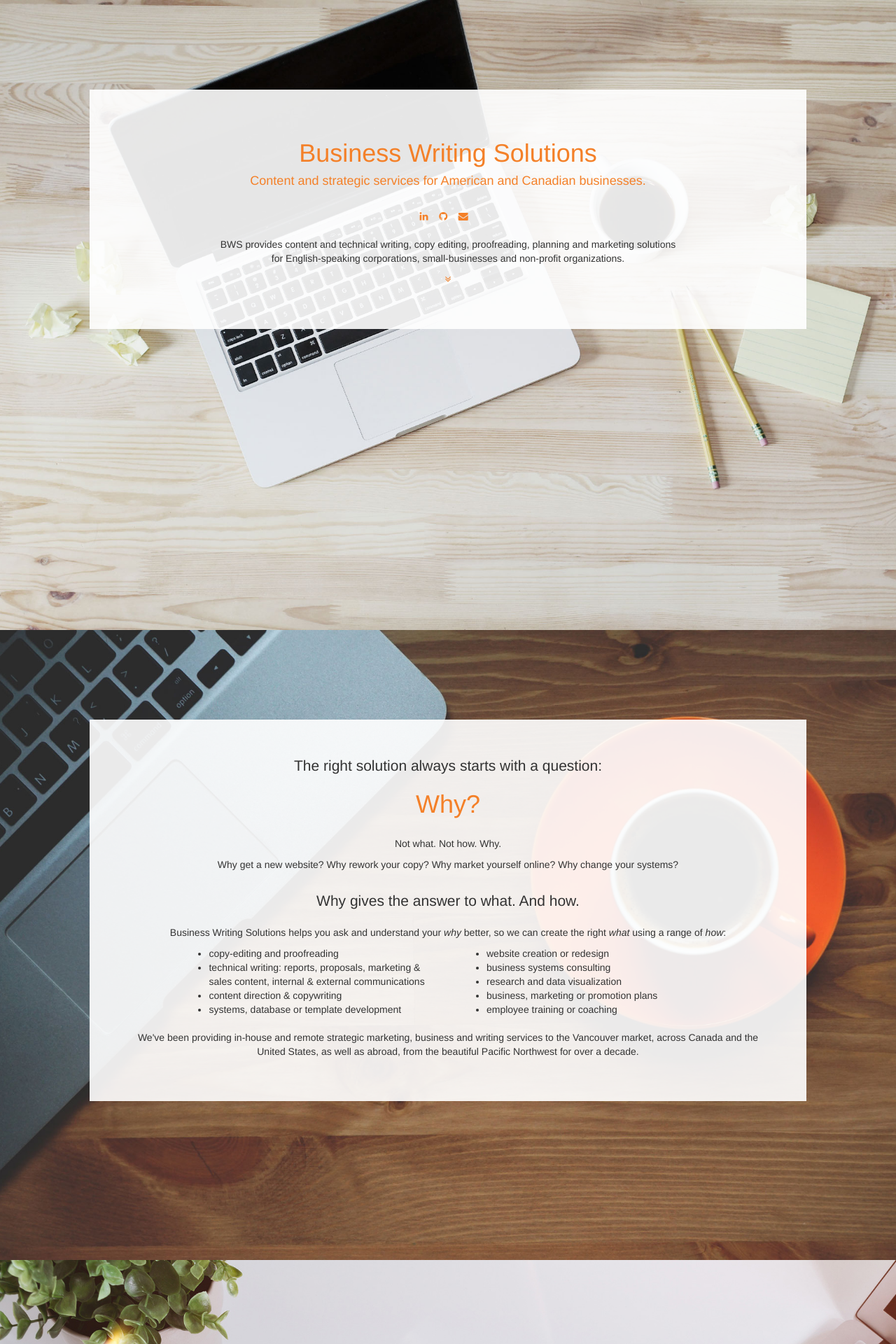
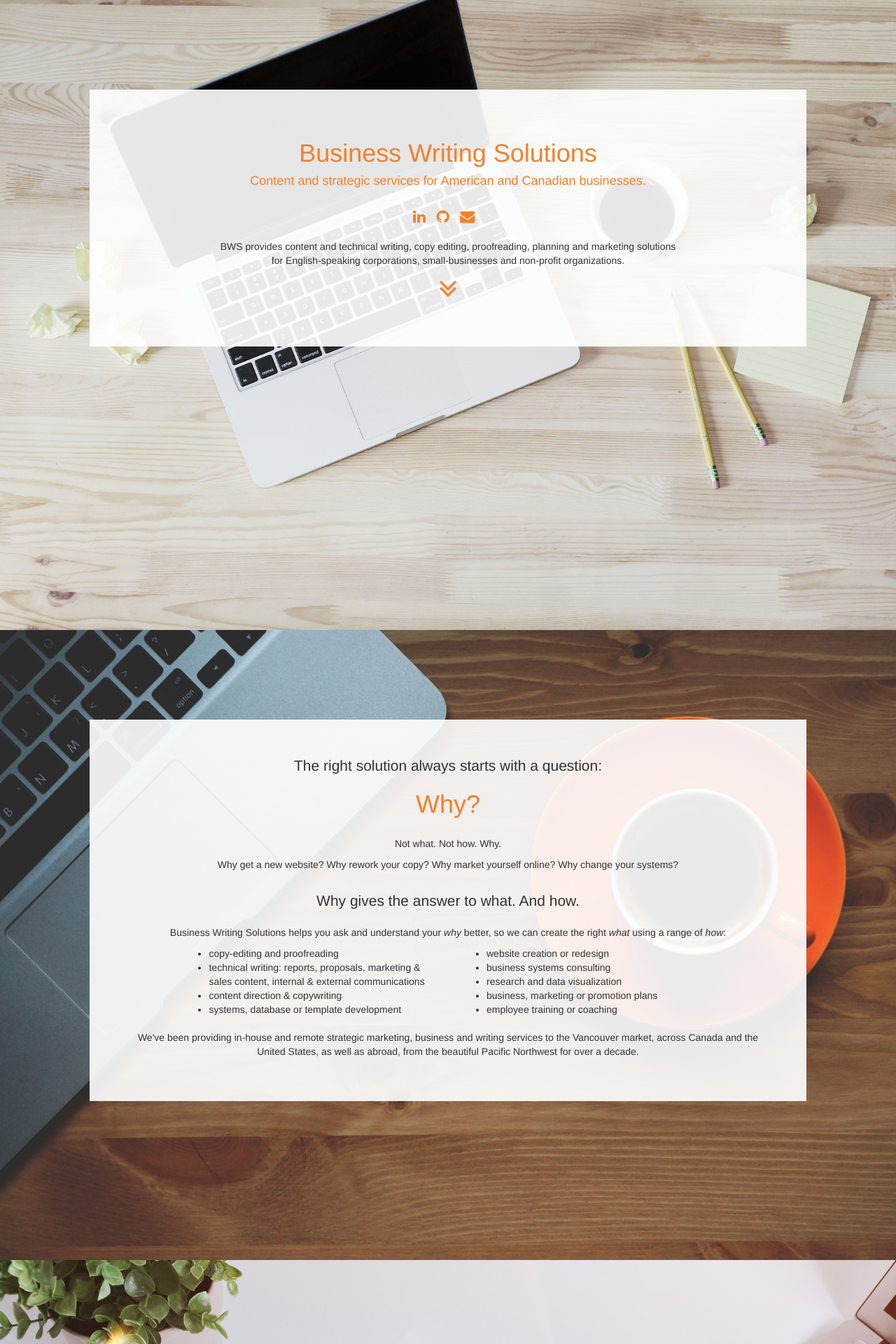
Before and after one commit to kaiewiggins/businesswriting, a Jekyll site: the page built from index.html, in a window 1280 px wide. Shown: the top 1920 px of the page at 70% size. Built offline with Jekyll 4.4.1, drawn with Linux system fonts in a browser that asks for light colours; nearby versions of some CDN libraries.

Commit message:
Update index.html

```diff
--- a/index.html
+++ b/index.html
@@ -10,14 +10,14 @@ title: US and Canadian Business Writing Solutions
           <h4>Content and strategic services for American and Canadian businesses.</h4>
           <br /> <!-- Start social media buttons of Section1/header -->
       <div class="row text-center"><p>
-        <a href="https://ca.linkedin.com/in/kaiedesign" target="_blank"><i class="fa fa-linkedin" style="color: #f48028; text-size: 1.5em;"></i></a>&nbsp;&nbsp;&nbsp;
-        <a href="https://github.com/kaiewiggins" target="_blank"><i class="fa fa-github" style="color: #f48028;  text-size: 1.5em;"></i></a>&nbsp;&nbsp;&nbsp;
-<a href="mailto:kaie.web@gmail.com" target="_blank"><i class="fa fa-envelope" style="color: #f48028;  text-size: 1.5em;"></i></a>&nbsp;&nbsp;&nbsp;
+        <a href="https://ca.linkedin.com/in/kaiedesign" target="_blank"><i class="fa fa-linkedin" style="color: #f48028; font-size: 1.5em;"></i></a>&nbsp;&nbsp;&nbsp;
+        <a href="https://github.com/kaiewiggins" target="_blank"><i class="fa fa-github" style="color: #f48028;  font-size: 1.5em;"></i></a>&nbsp;&nbsp;&nbsp;
+<a href="mailto:kaie.web@gmail.com" target="_blank"><i class="fa fa-envelope" style="color: #f48028;  font-size: 1.5em;"></i></a>&nbsp;&nbsp;&nbsp;
           </p></div><!--end row-->
             <p> </p>
           <p>BWS provides content and technical writing, copy editing, proofreading, planning and marketing solutions<br> for English-speaking corporations, small-businesses and non-profit organizations.</p>
             <p> </p>
-            <i class="fa fa-angle-double-down" style="color: #f48028;  text-size: 3em;"></i>
+            <i class="fa fa-angle-double-down" style="color: #f48028;  font-size: 3em;"></i>
             <p> </p>
         </div><!--close text-center-->
 </div><!--close first background img-->
```
